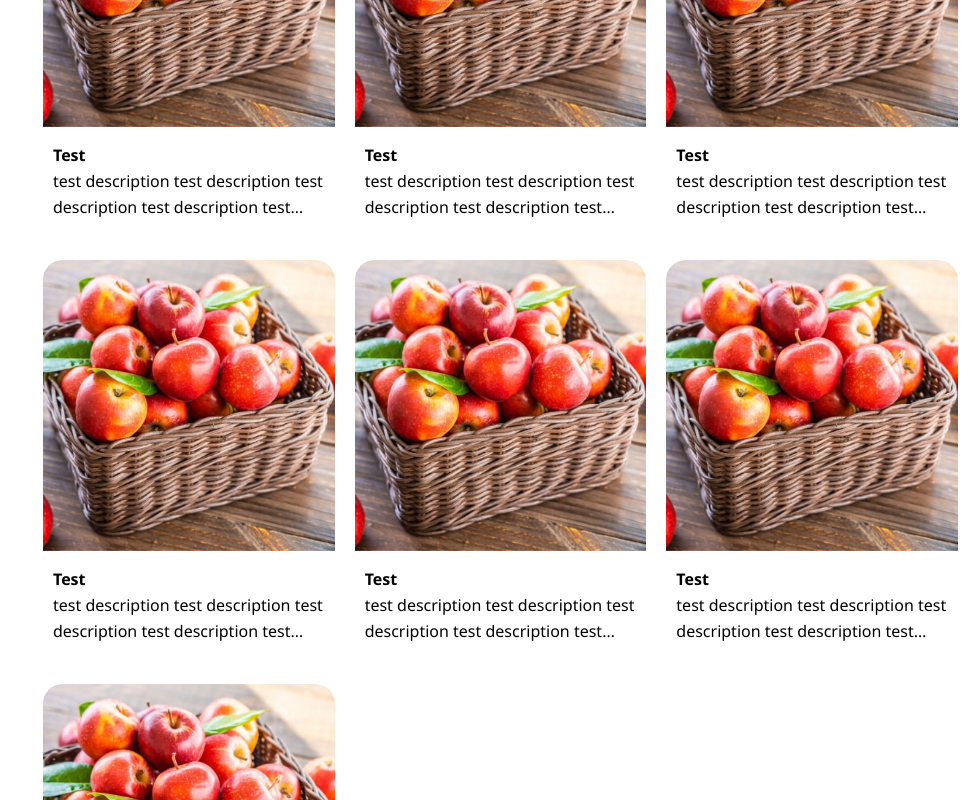
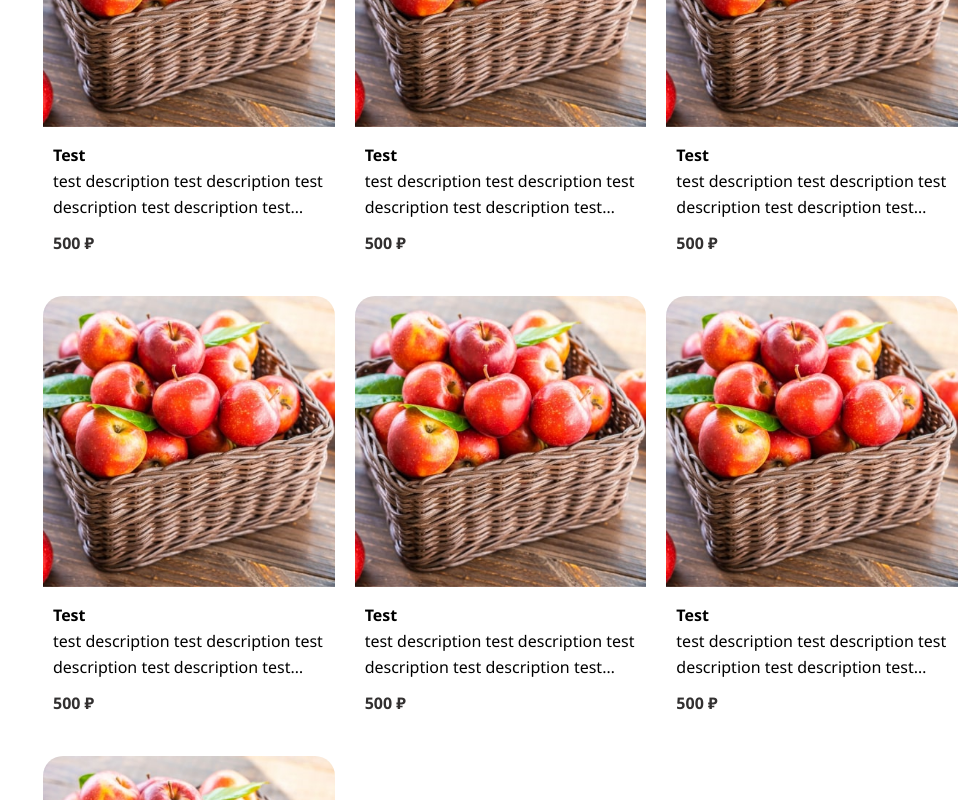
Before and after one commit to Yaolegol/frutostore_next, a Next.js app: page /catalog in a window 1280 px wide. Shown: the part 420-1220 px from the top of the page, without its empty margins (302-1280 px from the left). Built offline with nearby package versions, Linux system fonts and the light colour scheme.

Commit message:
Добавлен шаблон карточки товара

```diff
--- /dev/null
+++ b/src/helpers/price/index.ts
@@ -0,0 +1,3 @@
+export const getPriceFormatted = (price: number) => {
+    return price.toLocaleString('ru-RU') + ' ₽';
+};
--- a/src/modules/ProductCard/index.module.scss
+++ b/src/modules/ProductCard/index.module.scss
@@ -1,3 +1,4 @@
+@import "@/styles/colors";
 @import "@/styles/layout";
 @import "@/styles/line-clamp";
 
@@ -5,8 +6,12 @@
     border-radius: 20px;
 }
 
-.content {
+.container {
     padding: 15px 10px 20px;
+}
+
+.counter {
+    flex: 0 0 auto;
 }
 
 .description {
@@ -21,8 +26,25 @@
     width: 100%;
 }
 
+.price {
+    color: $gray-90;
+    flex: 0 0 auto;
+    font-weight: 700;
+}
+
+.priceArea {
+    display: flex;
+    gap: 20px;
+    justify-content: space-between;
+    margin-top: auto;
+}
+
 .title {
     @include line-clamp;
 
     font-weight: 700;
 }
+
+.titleArea {
+    padding: 0 0 10px;
+}
--- a/src/modules/ProductCard/index.tsx
+++ b/src/modules/ProductCard/index.tsx
@@ -1,3 +1,4 @@
+import { getPriceFormatted } from '@/helpers/price';
 import { FC } from 'react';
 import style from './index.module.scss';
 
@@ -8,13 +9,26 @@ interface IProps {
     title: string;
 }
 
-export const ProductCard: FC<IProps> = ({ description, image, title }) => {
+export const ProductCard: FC<IProps> = ({
+    description,
+    image,
+    price,
+    title,
+}) => {
     return (
         <div className={style.index}>
             <img alt={title} className={style.image} src={image} />
-            <div className={style.content}>
-                <div className={style.title}>{title}</div>
-                <div className={style.description}>{description}</div>
+            <div className={style.container}>
+                <div className={style.titleArea}>
+                    <div className={style.title}>{title}</div>
+                    <div className={style.description}>{description}</div>
+                </div>
+                <div className={style.priceArea}>
+                    <div className={style.price}>
+                        {getPriceFormatted(price)}
+                    </div>
+                    <div className={style.cart}></div>
+                </div>
             </div>
         </div>
     );
--- a/src/styles/colors.scss
+++ b/src/styles/colors.scss
@@ -3,4 +3,5 @@ $green: #c7ff95;
 $green-10: #5aa616;
 $gray: #b2b2b2;
 $gray-10: #e8e8e8;
+$gray-90: #323030;
 $white: #fff;
```
